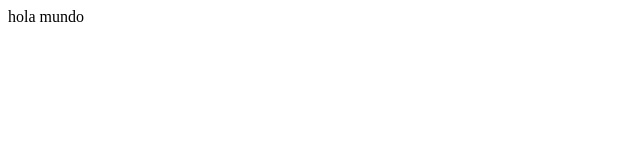
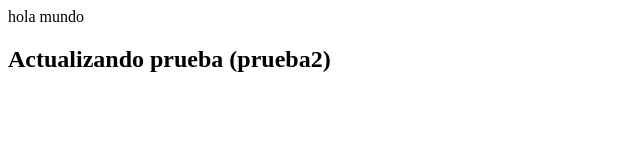
Before and after one commit to felixjeffersonponcemontero/Ejemplo, a plain HTML site: page index2.html in a window 1280 px wide. Shown: the whole page, without its empty margins (0-640 px from the left). Drawn offline with Linux system fonts and the light colour scheme.

Commit message:
Update index2.html

```diff
--- a/index2.html
+++ b/index2.html
@@ -7,6 +7,6 @@ hola mundo
     <title>Document</title>
 </head>
 <body>
-
+    <h2>Actualizando prueba (prueba2)</h2>
 </body>
 </html>
```
